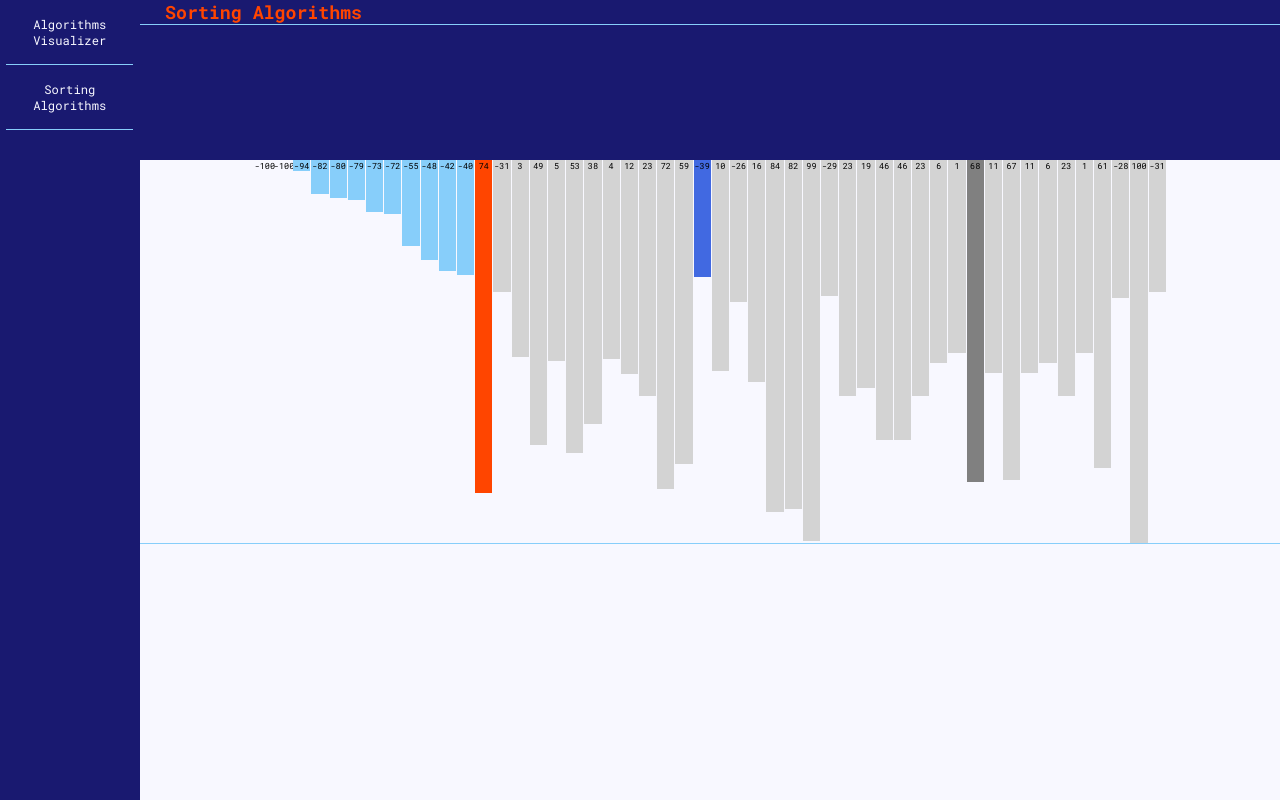
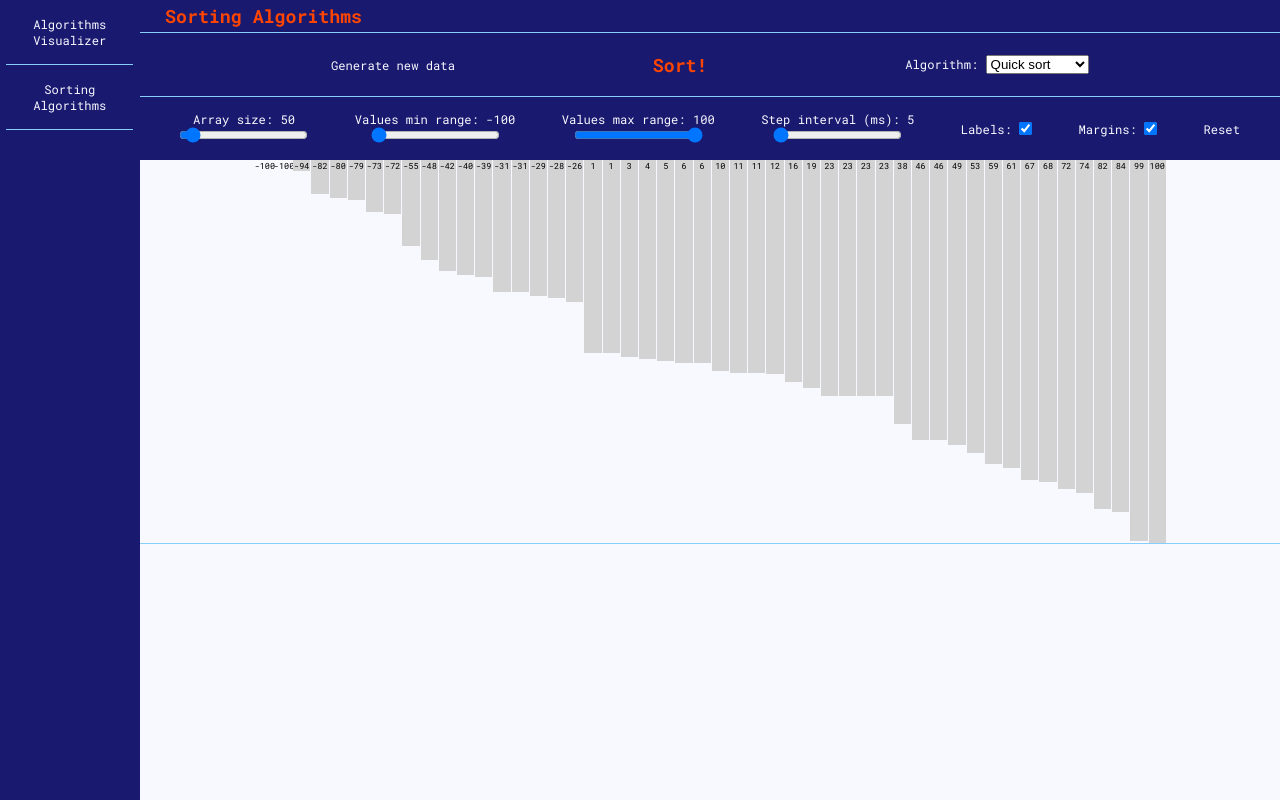
Before and after one commit to mskwarczek/algorithms-visualizer, a React (Create React App) app: page /sort in a window 1280 px wide. Both pictures are taken after a click on the element "Sort!". Built offline with nearby package versions, Linux system fonts and the light colour scheme.

Commit message:
Add basic home page and server file, fix bugs

```diff
--- a/src/HomePage/HomePage.js
+++ b/src/HomePage/HomePage.js
@@ -1,10 +1,13 @@
 import React from 'react';
+import { Link } from 'react-router-dom';
 
 const HomePage = () => {
 
   return (
-    <div className='moduleContainer'>
-      <p>Home Page</p>
+    <div className='moduleContainer homePage'>
+      <h1>Algorithms Visualizer</h1>
+      <p>This app is currently under development.<br/>However, you may already check out visualizations of a few soriting algorithms :)</p>
+      <Link to='/sort'>Sorting Algorithms</Link>
     </div>
   );
 };
--- a/src/SortModule/SortContainer.js
+++ b/src/SortModule/SortContainer.js
@@ -13,7 +13,7 @@ const SortContainer = () => {
     max: 100,
   };
   const initialSortParams = {
-    type: 'selectionSort',
+    type: 'quickSort',
     interval: 5,
   }
   const initialDisplayParams = {
@@ -44,19 +44,12 @@ const SortContainer = () => {
         dataMargins: `${displayParams.dataMargins.split(' ')[0]} disabled`,
         dataLabels: `${displayParams.dataLabels.split(' ')[0]} disabled`,
       });
-    } else if (dataParams.size > 80) {
+    } else if (dataParams.size > 50) {
       setDisplayParams({
         ...displayParams,
         chartMargins: false,
         dataMargins: displayParams.dataMargins.includes('true') ? 'true' : 'false',
         dataLabels: `${displayParams.dataLabels.split(' ')[0]} disabled`,
-      });
-    } else if (dataParams.size > 50) {
-      setDisplayParams({
-        ...displayParams,
-        chartMargins: false,
-        dataMargins: displayParams.dataMargins.includes('true') ? 'true' : 'false',
-        dataLabels: displayParams.dataLabels.includes('true') ? 'true' : 'false',
       });
     } else {
       setDisplayParams({
@@ -129,22 +122,23 @@ const SortContainer = () => {
     finish(false);
   };
 
-  console.log(displayParams);
-
   return (
     <div className='moduleContainer'>
       <Toolbar
         title='Sorting Algorithms'
         box_1={
           [
-            !hasStarted &&
-              <p onClick={generateData}>Generate new data</p>,
-            !hasStarted && data.length > 0 &&
-              <p onClick={runAlgorithm} className='callToAction'>Sort!</p>,
-            !hasStarted && data.length > 0 &&
+            <p onClick={!hasStarted ? generateData : null}>Generate new data</p>,
+            !hasStarted
+              ? <p onClick={runAlgorithm} className='callToAction'>Sort!</p>
+              : <p onClick={() => window.location.reload()} style={{ fontSize: '1.5em' }}>Break</p>,
             <div>
-                <label>Algorithm:</label>
-                <select value={sortParams.type} onChange={event => setSortParams({ ...sortParams, type: event.target.value })}>
+              <label>Algorithm: </label>
+              <select
+                value={sortParams.type}
+                onChange={event => setSortParams({ ...sortParams, type: event.target.value })}
+                disabled={hasStarted}
+              >
                 <option value='selectionSort'>Selection sort</option>
                 <option value="bubbleSort">Bubble sort</option>
                 <option value="quickSort">Quick sort</option>
@@ -154,9 +148,8 @@ const SortContainer = () => {
         }
         box_2={
           [
-            !hasStarted &&
             <div>
-                <label>Array size: {dataParams.size}</label>
+              <label>Array size: {dataParams.size}</label><br/>
               <input
                 type='range'
                 max={1000}
@@ -164,35 +157,35 @@ const SortContainer = () => {
                 step={1}
                 value={dataParams.size}
                 onChange={event => setDataParams({ ...dataParams, size: parseInt(event.target.value) })}
+                disabled={hasStarted}
               />
             </div>,
-            !hasStarted &&
             <div>
-                <label>Values min range: {dataParams.min}</label>
+              <label>Values min range: {dataParams.min}</label><br/>
               <input
                 type='range'
-                  min={-1000}
+                min={-100}
                 max={dataParams.max}
                 step={1}
                 value={dataParams.min}
                 onChange={event => setDataParams({ ...dataParams, min: parseInt(event.target.value) })}
+                disabled={hasStarted}
               />
             </div>,
-            !hasStarted &&
             <div>
-                <label>Values max range: {dataParams.max}</label>
+              <label>Values max range: {dataParams.max}</label><br/>
               <input
                 type='range'
                 min={dataParams.min}
-                  max={1000}
+                max={100}
                 step={1}
                 value={dataParams.max}
                 onChange={event => setDataParams({ ...dataParams, max: parseInt(event.target.value) })}
+                disabled={hasStarted}
               />
             </div>,
-            !hasStarted && data.length > 0 &&
             <div>
-                <label>Step interval (ms): {sortParams.interval}</label>
+              <label>Step interval (ms): {sortParams.interval}</label><br/>
               <input
                 type='range'
                 max={1000}
@@ -200,11 +193,11 @@ const SortContainer = () => {
                 step={5}
                 value={sortParams.interval}
                 onChange={event => setSortParams({ ...sortParams, interval: parseInt(event.target.value) })}
+                disabled={hasStarted}
               />
             </div>,
-            !hasStarted && data.length > 0 &&
-              <div>
-                <label>Show data labels:</label>
+            <div className='checkboxContainer'>
+              <label>Labels:&nbsp;</label>
               <input
                 type='checkbox'
                 name={'dataLabels'}
@@ -213,9 +206,8 @@ const SortContainer = () => {
                 disabled={displayParams.dataLabels.includes('disabled')}
               />
             </div>,
-            !hasStarted && data.length > 0 &&
-              <div>
-                <label>Show data margins:</label>
+            <div className='checkboxContainer'>
+              <label>Margins:&nbsp;</label>
               <input
                 type='checkbox'
                 name={'dataMargins'}
@@ -224,7 +216,7 @@ const SortContainer = () => {
                 disabled={displayParams.dataMargins.includes('disabled')}
               />
             </div>,
-            hasFinished && <p onClick={resetSettings}>Reset all</p>,
+            <p onClick={!hasStarted ? resetSettings : null}>Reset</p>,
           ]
         }
       >
--- a/src/common/Toolbar.js
+++ b/src/common/Toolbar.js
@@ -5,7 +5,7 @@ const Toolbar = ({ title, box_1, box_2 }) => {
   return (
     <div className='toolbar'>
       <h2>{title}</h2>
-      <div className='toolbar__box main'>
+      <div className='toolbar__box'>
         {box_1.map((elem, index) =>
           <div
             key={`1_${index}`}
--- a/src/common/index.scss
+++ b/src/common/index.scss
@@ -46,7 +46,9 @@ body {
   -webkit-box-orient: vertical;
   -webkit-box-direction: normal;
           flex-flow: column nowrap;
+  -webkit-box-flex: .1;
           flex: .1;
+  -webkit-box-align: center;
           align-items: center;
   text-align: center;
   background-color: $color-bg-dark;
@@ -68,6 +70,7 @@ body {
 .moduleContainer {
   height: 100%;
   background-color: $color-bg;
+  -webkit-box-flex: .9;
           flex: .9;
 }
 
@@ -79,18 +82,21 @@ body {
   h2 {
     padding-left: 2vw;
     color: $color-cta;
+    line-height: 4vh;
   }
 
   &__box {
+    display: -webkit-box;
     display: flex;
+    -webkit-box-orient: horizontal;
+    -webkit-box-direction: normal;
             flex-flow: row nowrap;
+    -webkit-box-pack: space-evenly;
             justify-content: space-evenly;
+    -webkit-box-align: center;
             align-items: center;
     border-top: 1px solid $color-separator;
-
-    &.main {
-      padding: 2vh 0;
-    }
+    height: 8vh;
   }
 
   &__button {
@@ -112,8 +118,50 @@ body {
       color: $color-active;
     }
   }
+
+  .checkboxContainer {
+    display: -webkit-box;
+    display: flex;
+    -webkit-box-orient: horizontal;
+    -webkit-box-direction: normal;
+            flex-flow: row nowrap;
+    -webkit-box-align: center;
+            align-items: center;
+  }
 }
 
+
+// Home Page
+
+.homePage {
+  display: -webkit-box;
+  display: flex;
+  -webkit-box-orient: vertical;
+  -webkit-box-direction: normal;
+          flex-flow: column nowrap;
+  -webkit-box-align: center;
+          align-items: center;
+  text-align: center;
+  padding-top: 10vh;
+
+  :nth-child(n) {
+    margin: 5vh 0;
+  }
+
+  h1 {
+    color: $color-active;
+  }
+
+  a {
+    color: $color-cta;
+    text-decoration: none;
+    font-size: 1.5em;
+
+    &:hover {
+      color: $color-active;
+    }
+  }
+}
 
 // Sorting Algorithms
 
@@ -122,8 +170,12 @@ body {
   width: 100%;
 
   &__chart {
+    display: -webkit-box;
     display: flex;
+    -webkit-box-orient: horizontal;
+    -webkit-box-direction: normal;
             flex-flow: row nowrap;
+    -webkit-box-pack: center;
             justify-content: center;
     height: 60%;
     border-bottom: 1px solid $color-separator;
```
Also changed, not shown: index.js (added, +16 -0 lines), 1 other file (tests, documents, lock files or other folders). Lines whose indentation alone changed are shown as unchanged.
